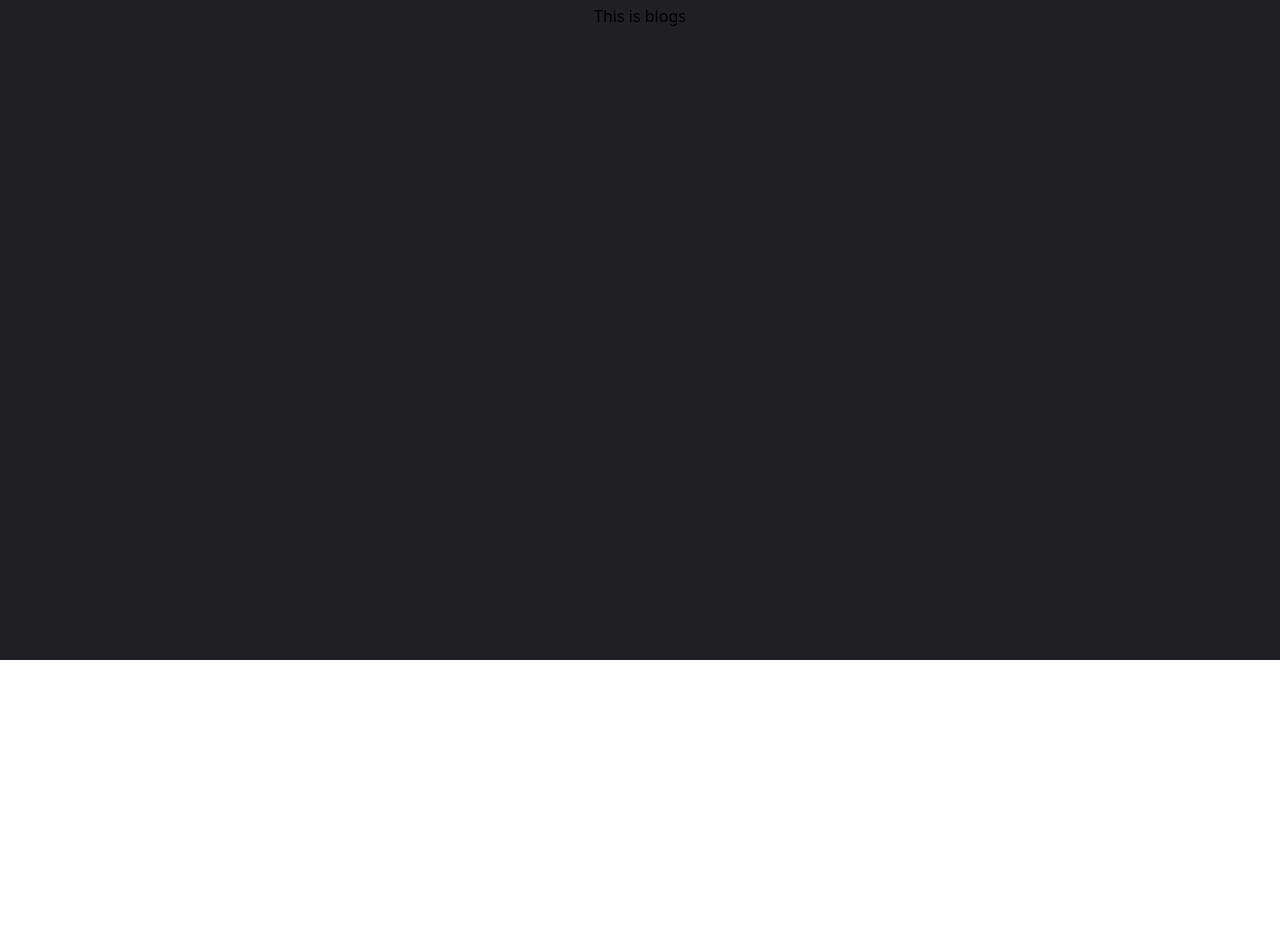
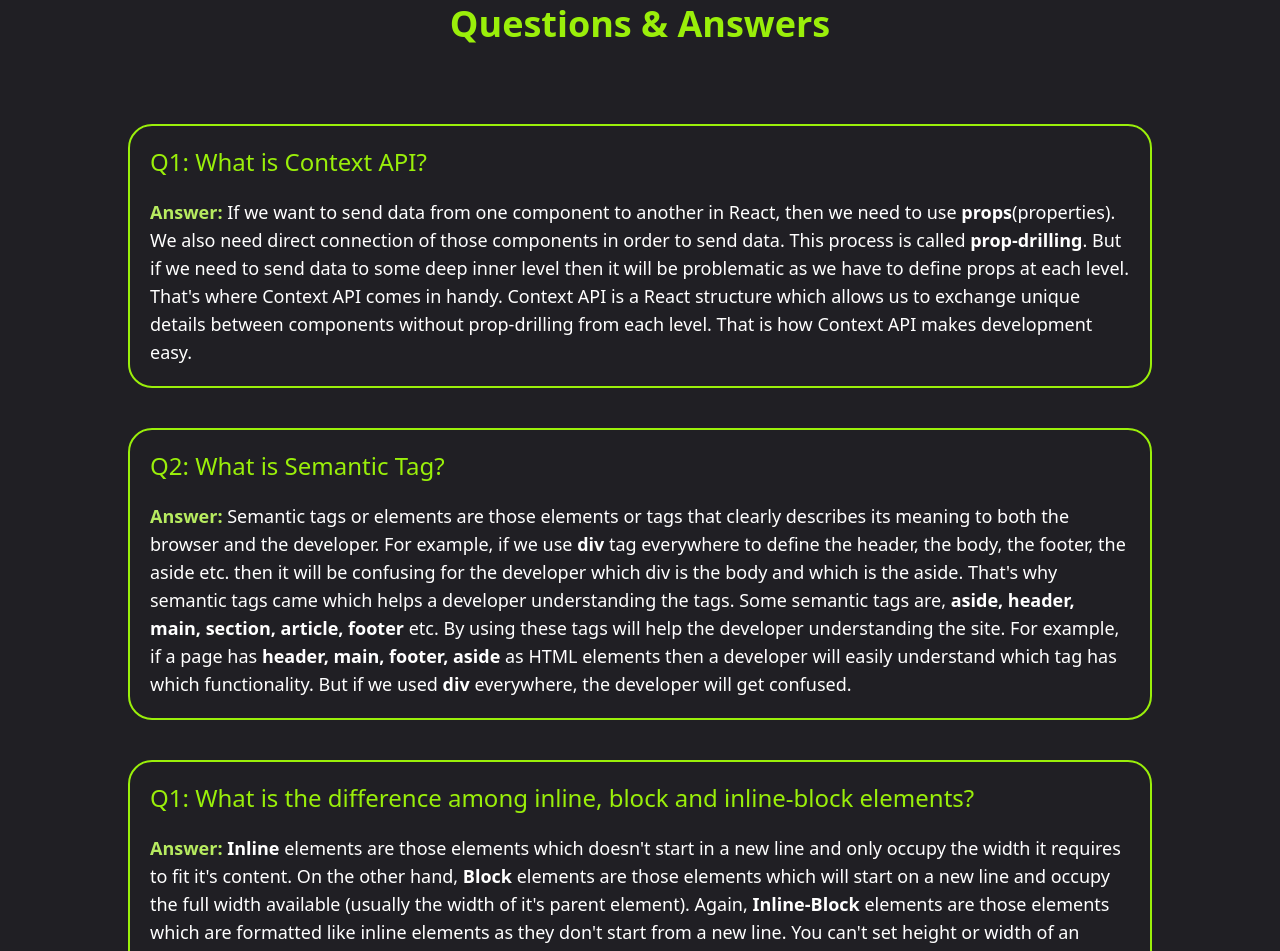
Before and after one commit to mjaumi/phero-assignment9-review-hub-react, a React (Create React App) app: page /blogs in a window 1280 px wide. Shown: the part 140-1091 px from the top of the page. Before the commit the page ends 800 px from the top, so only its background shows below. Built offline with nearby package versions, Linux system fonts and the light colour scheme.

Commit message:
blogs component done

```diff
--- a/src/components/Blogs/Blogs.js
+++ b/src/components/Blogs/Blogs.js
@@ -3,7 +3,19 @@ import React from 'react';
 const Blogs = () => {
     return (
         <section className='py-36 min-h-screen'>
-            <h2>This is blogs</h2>
+            <h2 className='font-semibold text-4xl mb-20 text-review-hub-base-green'>Questions & Answers</h2>
+            <div className='text-left w-4/5 mx-auto border-2 border-review-hub-base-green p-5 rounded-3xl'>
+                <h3 className='text-2xl font-medium text-review-hub-base-green'>Q1: What is Context API?</h3>
+                <p className='text-lg mt-5 text-white'><strong className='text-review-hub-base-green-light'>Answer:</strong> If we want to send data from one component to another in React, then we need to use <strong>props</strong>(properties). We also need direct connection of those components in order to send data. This process is called <strong>prop-drilling</strong>. But if we need to send data to some deep inner level then it will be problematic as we have to define props at each level. That's where Context API comes in handy. Context API is a React structure which allows us to exchange unique details between components without prop-drilling from each level. That is how Context API makes development easy.</p>
+            </div>
+            <div className='mt-10 text-left w-4/5 mx-auto border-2 border-review-hub-base-green p-5 rounded-3xl'>
+                <h3 className='text-2xl font-medium text-review-hub-base-green'>Q2: What is Semantic Tag?</h3>
+                <p className='text-lg mt-5 text-white'><strong className='text-review-hub-base-green-light'>Answer:</strong> Semantic tags or elements are those elements or tags that clearly describes its meaning to both the browser and the developer. For example, if we use <strong>div</strong> tag everywhere to define the header, the body, the footer, the aside etc. then it will be confusing for the developer which div is the body and which is the aside. That's why semantic tags came which helps a developer understanding the tags. Some semantic tags are, <strong>aside, header, main, section, article, footer</strong> etc. By using these tags will help the developer understanding the site. For example, if a page has <strong>header, main, footer, aside</strong> as HTML elements then a developer will easily understand which tag has which functionality. But if we used <strong>div</strong> everywhere, the developer will get confused.</p>
+            </div>
+            <div className='mt-10 text-left w-4/5 mx-auto border-2 border-review-hub-base-green p-5 rounded-3xl'>
+                <h3 className='text-2xl font-medium text-review-hub-base-green'>Q1: What is the difference among inline, block and inline-block elements?</h3>
+                <p className='text-lg mt-5 text-white'><strong className='text-review-hub-base-green-light'>Answer:</strong> <strong>Inline</strong> elements are those elements which doesn't start in a new line and only occupy the width it requires to fit it's content. On the other hand, <strong>Block</strong> elements are those elements which will start on a new line and occupy the full width available (usually the width of it's parent element). Again, <strong>Inline-Block</strong> elements are those elements which are formatted like inline elements as they don't start from a new line. You can't set height or width of an <strong>Inline</strong> element. On the other hand, you can set height or width of a <strong>Block</strong> element and an <strong>Inline-Block</strong> element. These are the main difference among Inline, Block and Inline-Block elements.</p>
+            </div>
         </section>
     );
 };
```
